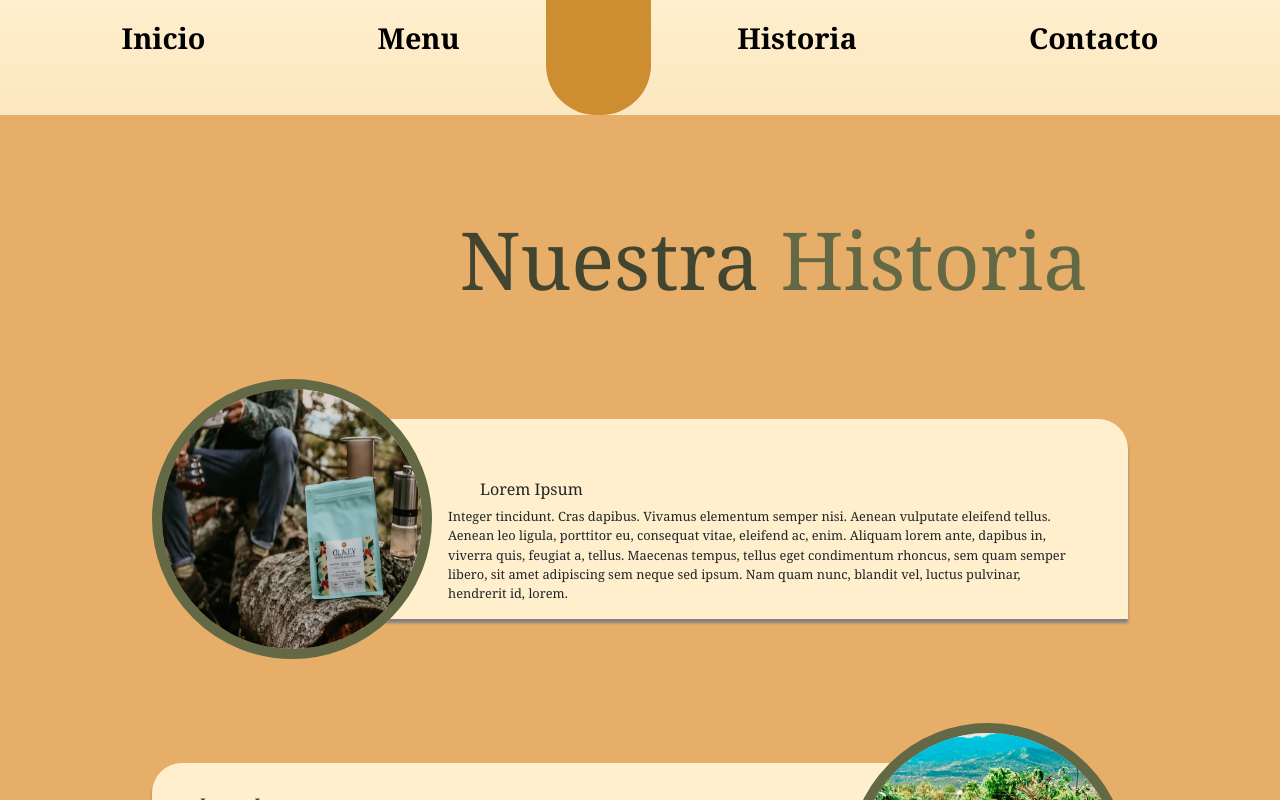
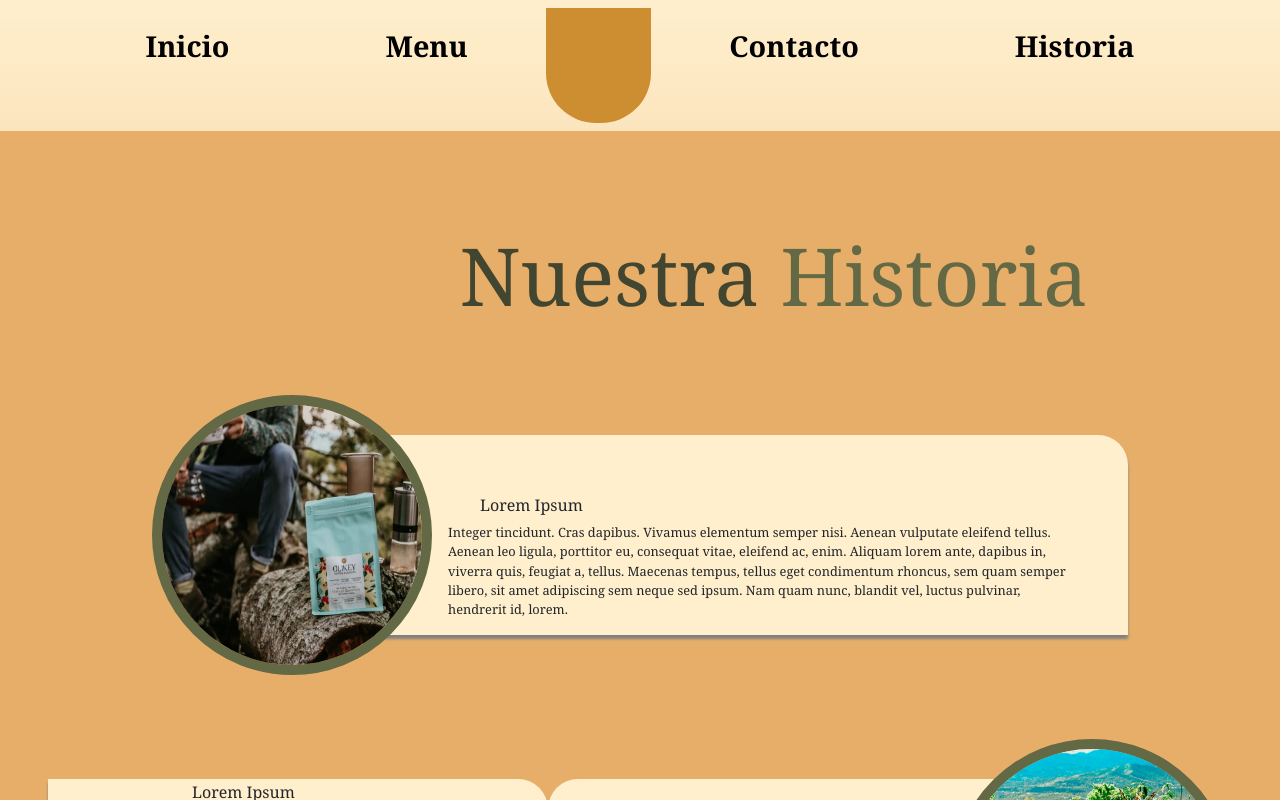
Before and after one commit to Paola-AV/Coffee-website, a React (Create React App) app: page /Nosotros in a window 1280 px wide. Shown: the top 800 px of the page. Built offline with nearby package versions, Linux system fonts and the light colour scheme.

Commit message:
fixing the navbar

```diff
--- a/src/App.js
+++ b/src/App.js
@@ -1,5 +1,5 @@
 
-import Navbar from './components/Navbar'
+import Navbar from './components/NavbarComp'
 import Inicio from './components/Inicio'
 import Historia from './components/Historia';
 import Galeria from './components/Galeria';
@@ -12,6 +12,7 @@ import Nosotros from './components/Nosotros';
 import GaleriaScreen from './components/GaleriaScreen';
 import Bolsas from './components/Bolsas';
 import { BrowserRouter, Routes, Route } from "react-router-dom";
+import NavbarComp from './components/NavbarComp';
 
 
 
@@ -20,7 +21,7 @@ function App() {
   return (
 
     <>
-      <Navbar/>
+      <NavbarComp/>
       <Routes>
         <Route path='/' element={<div> <Inicio/><Historia/><Galeria/><Menu/><Talleres/><Bolsas/><Contacto/> </div>}></Route>
         <Route path='Nosotros' element={<Nosotros/>}/>
--- a/src/components/Navbar.js
+++ /dev/null
@@ -1,74 +0,0 @@
-
-import { FaBars, FaTimes } from "react-icons/fa";
-import Nav from 'react-bootstrap/Nav';
-
-
-function Navbar() {
-
-
-  return (
-
-    <header class="navbarHeader">
-      <Nav defaultActiveKey="/home" as="ul">
-
-        <Nav.Item as="li" id="navbarNav">
-          <Nav.Link href="/" id="li">Inicio</Nav.Link>
-        </Nav.Item>
-
-        <Nav.Item as="li" id="navbarNav">
-          <Nav.Link eventKey="link-1" id="li">Menu</Nav.Link>
-        </Nav.Item>
-
-        <li>
-          <div id="logo-nav"> </div>
-        </li>
-
-        <Nav.Item as="li" id="navbarNav">
-          <Nav.Link eventKey="link-2" id="li">Historia</Nav.Link>
-        </Nav.Item>
-
-        <Nav.Item as="li" id="navbarNav">
-          <Nav.Link eventKey="link-2" id="li">Contacto</Nav.Link>
-        </Nav.Item>
-
-      </Nav>
-
-    </header>
-
-  )
-
-}
-
-export default Navbar;
-
-/*    <header class="navbarHeader">
-      <nav class="navbar navbar-expand-lg " id="navBox">
-        <div class="container-fluid">
-
-          <button class="navbar-toggler" type="button" data-bs-toggle="collapse" data-bs-target="#navbarNav" aria-controls="navbarNav" aria-expanded="false" aria-label="Toggle navigation">
-            <span class="navbar-toggler-icon"></span>
-          </button>
-          <div class="collapse navbar-collapse" id="navbarNav">
-            <ul class="navbar-nav">
-              <li class="nav-item">
-                <a class="nav-link" href="#">Inicio</a>
-              </li>
-              <li class="nav-item">
-                <a class="nav-link" href="#">Menú</a>
-              </li>
-
-              <li>
-                <div id="logo-nav"> </div>
-              </li>
-
-              <li class="nav-item">
-                <a class="nav-link" href="#">Olikey</a>
-              </li>
-              <li class="nav-item">
-                <a class="nav-link">Contacto</a>
-              </li>
-            </ul>
-          </div>
-        </div>
-      </nav>
-    </header>*/
--- /dev/null
+++ b/src/components/NavbarComp.js
@@ -0,0 +1,89 @@
+
+import { FaBars, FaTimes } from "react-icons/fa";
+import Nav from 'react-bootstrap/Nav';
+import { Link } from 'react-router-dom';
+import { Navbar} from 'react-bootstrap';
+
+
+function NavbarComp() {
+
+
+  return (
+
+    <header class="navbarHeader">
+      <Navbar collapseOnSelect expand="lg">
+        <Navbar.Toggle  aria-controls="basic-navbar-nav"/>
+        <Navbar.Collapse id="basic-navbar-nav">
+          <Nav cid="basic-navbar-nav">
+
+            <Nav.Item id="navbarNav">
+              <Nav.Link id="li" eventKey="1" as={Link} to="/">
+                  Inicio
+              </Nav.Link>
+            </Nav.Item>
+
+            <Nav.Item id="navbarNav">
+              <Nav.Link id="li" eventKey="1" as={Link} to="/Menu.js">
+                Menu
+              </Nav.Link>
+            </Nav.Item>
+
+            <li>
+              <div id="logo-nav"> </div>
+            </li>
+
+            <Nav.Item id="navbarNav">
+              <Nav.Link id="li" eventKey="1" as={Link} to="/ContactScreen.js">
+                Contacto
+              </Nav.Link>
+            </Nav.Item>
+
+            <Nav.Item id="navbarNav">
+              <Nav.Link id="li" eventKey="2" as={Link} to="/Nosotros.js">
+                Historia
+              </Nav.Link>
+            </Nav.Item>
+
+          </Nav>
+        </Navbar.Collapse>
+      </Navbar>
+
+    </header>
+
+  )
+
+}
+
+export default NavbarComp;
+
+/*    <header class="navbarHeader">
+      <nav class="navbar navbar-expand-lg " id="navBox">
+        <div class="container-fluid">
+
+          <button class="navbar-toggler" type="button" data-bs-toggle="collapse" data-bs-target="#navbarNav" aria-controls="navbarNav" aria-expanded="false" aria-label="Toggle navigation">
+            <span class="navbar-toggler-icon"></span>
+          </button>
+          <div class="collapse navbar-collapse" id="navbarNav">
+            <ul class="navbar-nav">
+              <li class="nav-item">
+                <a class="nav-link" href="#">Inicio</a>
+              </li>
+              <li class="nav-item">
+                <a class="nav-link" href="#">Menú</a>
+              </li>
+
+              <li>
+                <div id="logo-nav"> </div>
+              </li>
+
+              <li class="nav-item">
+                <a class="nav-link" href="#">Olikey</a>
+              </li>
+              <li class="nav-item">
+                <a class="nav-link">Contacto</a>
+              </li>
+            </ul>
+          </div>
+        </div>
+      </nav>
+    </header>*/
--- a/src/components/Nosotros.js
+++ b/src/components/Nosotros.js
@@ -1,14 +1,32 @@
-
+import AOS from 'aos';
+import 'aos/dist/aos.css';
+import {useEffect} from 'react';
 
 function Nosotros() {
+    useEffect(() => {
+        AOS.init();
+        AOS.refresh();
+      }, []);
     return (
         <section id="nosotrosSec">
             <h1 id="aboutUsTittle"><span id="TittleColor1">Nuestra</span> Historia</h1>
             <div id="aboutRowSwitch">
                 <div id="aboutImg">
                     <img src="bosque.PNG" id="imgRoundSwitch" />
+                </div>
+                <div data-aos="fade-up">
+                <div id="aboutPSwitch">
+                    <h2 id="aboutTitleSwitch">Lorem Ipsum</h2>
+                    <p id="aboutParagraphSwitch">
+                        Integer tincidunt. Cras dapibus. Vivamus elementum semper nisi. Aenean vulputate eleifend tellus. Aenean leo ligula, porttitor eu, consequat vitae, eleifend ac, enim. Aliquam lorem ante, dapibus in, viverra quis, feugiat a, tellus.
+                        Maecenas tempus, tellus eget condimentum rhoncus, sem quam semper libero, sit amet adipiscing sem neque sed ipsum. Nam quam nunc, blandit vel, luctus pulvinar, hendrerit id, lorem.
+                    </p>
+                </div>
+                </div>
 
-                </div>
+            </div>
+
+            <div id="aboutRow">
                 <div id="aboutPSwitch">
                     <h2 id="aboutTitleSwitch">Lorem Ipsum</h2>
                     <p id="aboutParagraphSwitch">
@@ -17,9 +35,6 @@ function Nosotros() {
                     </p>
                 </div>
 
-            </div>
-
-            <div id="aboutRow">
                 <div id="aboutP">
                     <h2 id="aboutTitle">Lorem Ipsum</h2>
                     <p id="aboutParagraph">
```
